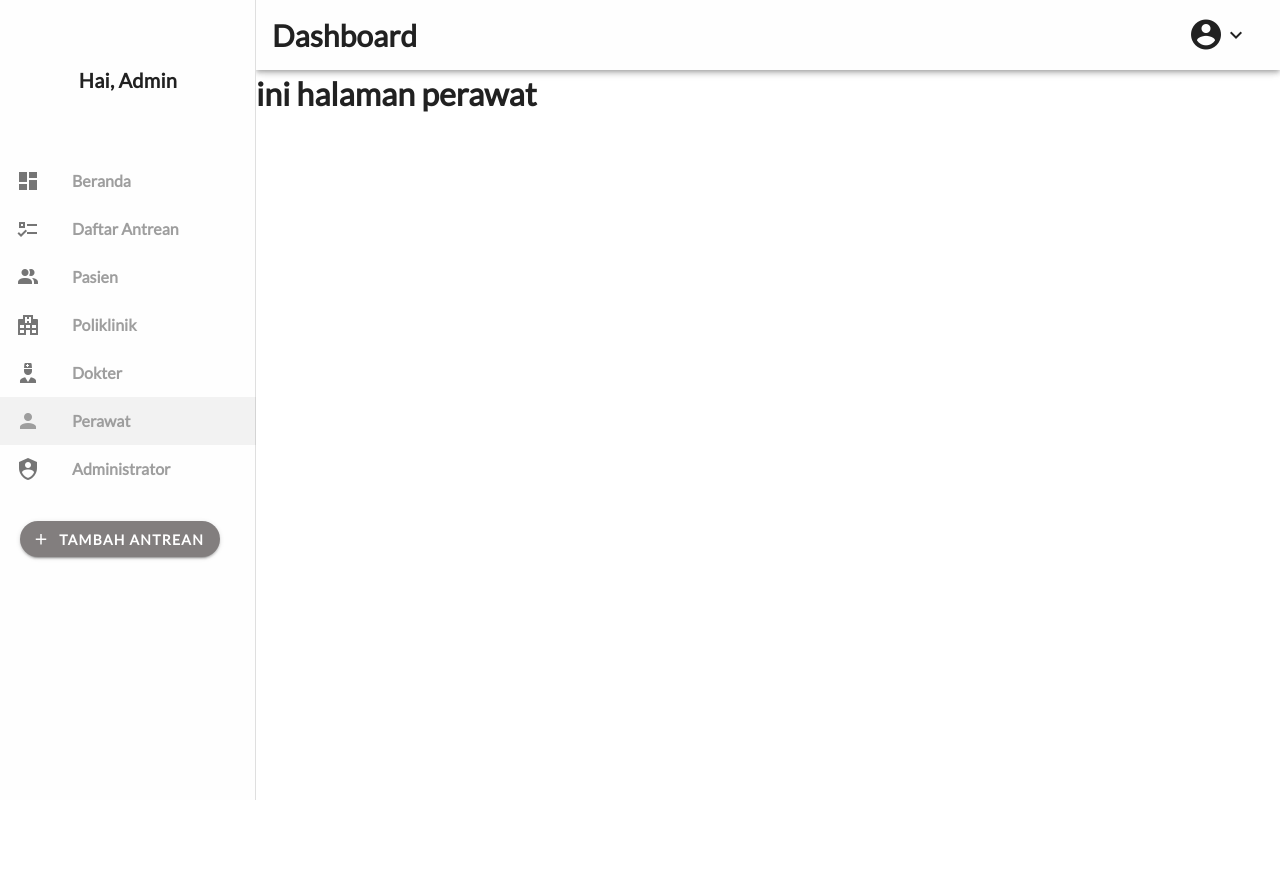
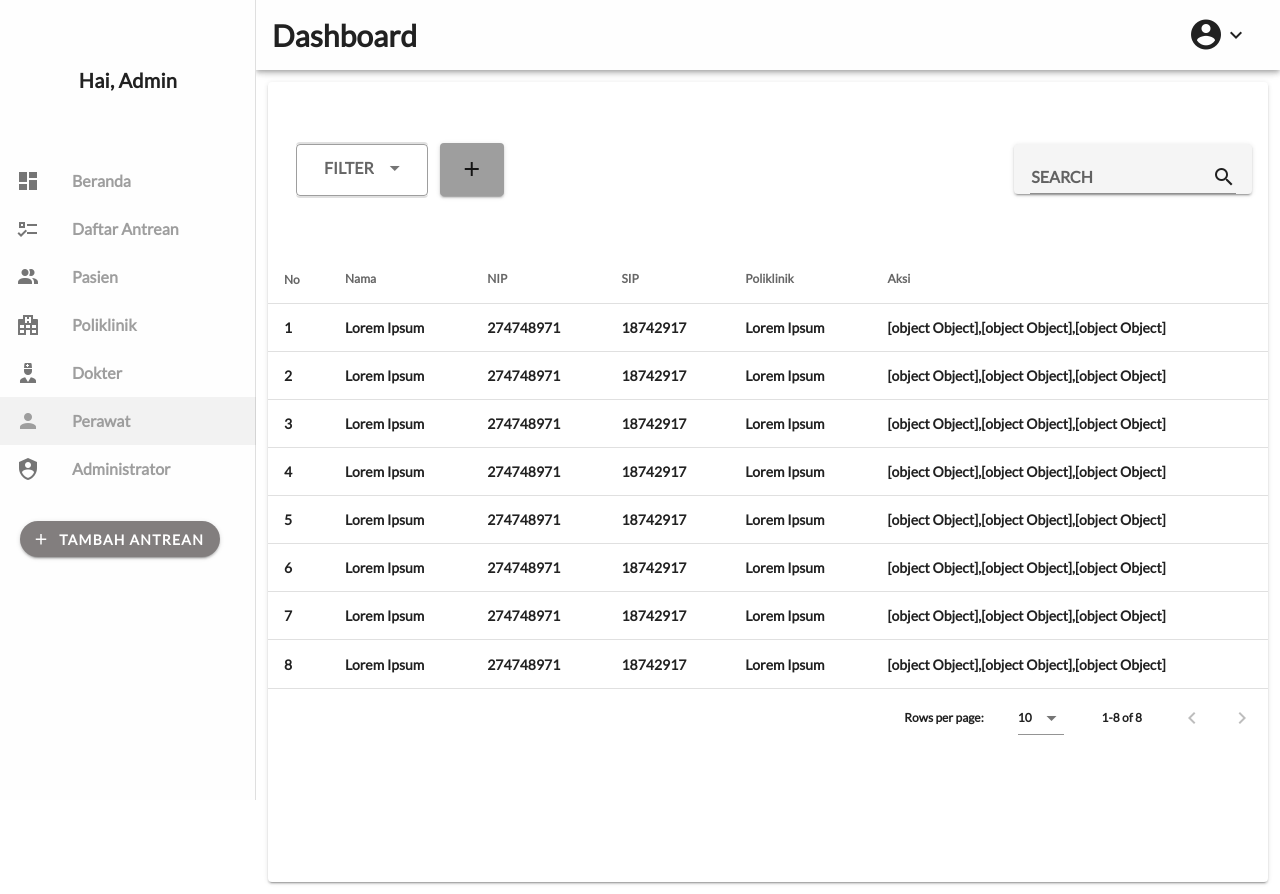
Before and after one commit to ALTERA-CAPSTON-41/frontend, a Vue app: page /Perawat in a window 1280 px wide. Before the commit the page ends 800 px from the top, so only its background shows below. Built offline with nearby package versions, Linux system fonts and the light colour scheme.

Commit message:
add table, detail, tambah perawat

```diff
--- a/src/router/index.js
+++ b/src/router/index.js
@@ -9,6 +9,8 @@ import Dokter from "../views/Dokter.vue";
 import Pasien from "../views/Pasien.vue";
 import Perawat from "../views/Perawat.vue";
 import Poliklinik from "../views/Poliklinik.vue";
+import AddPerawat from "../views/AddPerawat.vue";
+import DetailPerawat from "../views/DetailPerawat.vue";
 
 Vue.use(VueRouter);
 
@@ -51,6 +53,16 @@ const routes = [
         name: "Administrator",
         component: Administrator,
     },
+    {
+        path: "/AddPerawat",
+        name: "AddPerawat",
+        component: AddPerawat,
+    },
+    {
+        path: "/DetailPerawat",
+        name: "DetailPerawat",
+        component: DetailPerawat,
+    },
     ]
 },
 {
--- /dev/null
+++ b/src/views/AddPerawat.vue
@@ -0,0 +1,51 @@
+<template>
+      <v-container fluid>
+        <div class="my-4">
+          <v-toolbar-title class="font-weight-bold">
+            TAMBAH PERAWAT
+          </v-toolbar-title>
+        </div>
+        <v-form>
+          <v-container>
+            <v-text-field v-model="nama" label="Nama" filled></v-text-field>
+            <v-row>
+              <v-col cols="12" sm="6">
+                <v-text-field v-model="nip" label="NIP" filled></v-text-field>
+              </v-col>
+              <v-col cols="12" sm="6">
+                <v-text-field v-model="sip" label="SIP" filled></v-text-field>
+              </v-col>
+            </v-row>
+            <v-text-field v-model="alamat" label="Alamat" filled></v-text-field>
+            <v-text-field
+              v-model="jk"
+              label="Jenis Kelamin"
+              filled
+            ></v-text-field>
+            <v-text-field
+              v-model="tgl"
+              label="Tanggal Lahir"
+              filled
+            ></v-text-field>
+            <v-text-field v-model="pk" label="Poliklinik" filled></v-text-field>
+            <v-btn color="#827e7e" class="mr-4 white--text" @click="submit"> submit </v-btn>
+            <v-btn color="#827e7e" class="white--text" @click="clear"> clear </v-btn>
+          </v-container>
+        </v-form>
+      </v-container>
+</template>
+
+<script>
+export default {
+  name: "App",
+  data: () => ({
+    nama: "",
+    nip: "",
+    sip: "",
+    alamat: "",
+    jk: "",
+    tgl: "",
+    pk: "",
+  }),
+};
+</script>
--- /dev/null
+++ b/src/views/DetailPerawat.vue
@@ -0,0 +1,52 @@
+<template>
+      <v-container fluid>
+        <div class="my-4">
+          <v-toolbar-title class="font-weight-bold">
+            DETAIL PERAWAT
+          </v-toolbar-title>
+        </div>
+        <v-form>
+          <v-container>
+            <v-text-field disabled v-model="nama" label="Nama" filled></v-text-field>
+            <v-row>
+              <v-col cols="12" sm="6">
+                <v-text-field disabled v-model="nip" label="NIP" filled></v-text-field>
+              </v-col>
+
+              <v-col cols="12" sm="6">
+                <v-text-field disabled v-model="sip" label="SIP" filled></v-text-field>
+              </v-col>
+            </v-row>
+            <v-text-field disabled v-model="alamat" label="Alamat" filled></v-text-field>
+            <v-text-field
+              v-model="jk"
+              disabled
+              label="Jenis Kelamin"
+              filled
+            ></v-text-field>
+            <v-text-field
+              v-model="tgl"
+              disabled
+              label="Tanggal Lahir"
+              filled
+            ></v-text-field>
+            <v-text-field disabled v-model="pk" label="Poliklinik" filled></v-text-field>
+          </v-container>
+        </v-form>
+      </v-container>
+</template>
+
+<script>
+export default {
+  name: "App",
+  data: () => ({
+    nama: "Lorem ipsum Dolor",
+    nip: "Lorem ipsum Dolor",
+    sip: "Lorem ipsum Dolor",
+    alamat: "Lorem ipsum Dolor",
+    jk: "Lorem ipsum Dolor",
+    tgl: "Lorem ipsum Dolor",
+    pk: "Lorem ipsum Dolor",
+  }),
+};
+</script>
--- a/src/views/Perawat.vue
+++ b/src/views/Perawat.vue
@@ -1,3 +1,184 @@
 <template>
-    <h1>ini halaman perawat</h1>
+      <v-container fluid>
+        <v-card height="800px">
+          <v-card-title>
+            <div>
+              <br />
+              <v-container id="dropdown-example-3">
+                <v-overflow-btn
+                  :items="dropdown_edit"
+                  label="FILTER"
+                  item-value="text"
+                  outlined
+                ></v-overflow-btn>
+              </v-container>
+            </div>
+            <v-btn href="/AddPerawat" height="53px" color="grey" left>
+              <v-icon>mdi-plus</v-icon>
+            </v-btn>
+            <v-dialog v-model="dialog" max-width="500px">
+              <v-card>
+                <v-card-text>
+                  <v-text-field label="Nama Dokter"></v-text-field>
+
+                  <small class="grey--text"
+                    >* This doesn't actually save.</small
+                  >
+                </v-card-text>
+
+                <v-card-actions>
+                  <v-spacer></v-spacer>
+
+                  <v-btn text color="primary" @click="dialog = false">
+                    Input
+                  </v-btn>
+                </v-card-actions>
+              </v-card>
+            </v-dialog>
+
+            <v-spacer></v-spacer>
+            <div class="text-right">
+              <v-btn height="50px">
+                <v-text-field
+                  v-model="search"
+                  append-icon="mdi-magnify"
+                  label="Search"
+                  single-line
+                  hide-details
+                ></v-text-field>
+              </v-btn>
+            </div>
+          </v-card-title>
+          <v-data-table
+            :headers="headers"
+            :items="desserts"
+            :search="search"
+          ></v-data-table>
+        </v-card>
+        <!-- If using vue-router -->
+        <router-view></router-view>
+      </v-container>
 </template>
+
+<script>
+export default {
+  name: "App",
+  data() {
+    return {
+      dialog: false,
+      search: "",
+      headers: [
+        {
+          text: "No",
+          align: "start",
+          sortable: false,
+          value: "no",
+        },
+        { text: "Nama", value: "nama" },
+        { text: "NIP", value: "nip" },
+        { text: "SIP", value: "sip" },
+        { text: "Poliklinik", value: "poliklinik" },
+        { text: "Aksi", value: "aksi" },
+      ],
+      desserts: [
+        {
+          no: "1",
+          nama: "Lorem Ipsum",
+          nip: 274748971,
+          sip: 18742917,
+          poliklinik: "Lorem Ipsum",
+          aksi: [
+            { Icon: "mdi-account-details" },
+            { icon: "mdi-Pencil" },
+            { icon: "mdi-Delete" },
+          ],
+        },
+        {
+          no: "2",
+          nama: "Lorem Ipsum",
+          nip: 274748971,
+          sip: 18742917,
+          poliklinik: "Lorem Ipsum",
+          aksi: [
+            { icon: "mdi-account-details" },
+            { icons: "mdi-Pencil" },
+            { icons: "mdi-Delete" },
+          ],
+        },
+        {
+          no: "3",
+          nama: "Lorem Ipsum",
+          nip: 274748971,
+          sip: 18742917,
+          poliklinik: "Lorem Ipsum",
+          aksi: [
+            { Icons: "mdi-account-details" },
+            { icons: "mdi-Pencil" },
+            { icons: "mdi-Delete" },
+          ],
+        },
+        {
+          no: "4",
+          nama: "Lorem Ipsum",
+          nip: 274748971,
+          sip: 18742917,
+          poliklinik: "Lorem Ipsum",
+          aksi: [
+            { Icons: "mdi-account-details" },
+            { icons: "mdi-Pencil" },
+            { icons: "mdi-Delete" },
+          ],
+        },
+        {
+          no: "5",
+          nama: "Lorem Ipsum",
+          nip: 274748971,
+          sip: 18742917,
+          poliklinik: "Lorem Ipsum",
+          aksi: [
+            { Icons: "mdi-account-details" },
+            { icons: "mdi-Pencil" },
+            { icons: "mdi-Delete" },
+          ],
+        },
+        {
+          no: "6",
+          nama: "Lorem Ipsum",
+          nip: 274748971,
+          sip: 18742917,
+          poliklinik: "Lorem Ipsum",
+          aksi: [
+            { Icons: "mdi-account-details" },
+            { icons: "mdi-Pencil" },
+            { icons: "mdi-Delete" },
+          ],
+        },
+        {
+          no: "7",
+          nama: "Lorem Ipsum",
+          nip: 274748971,
+          sip: 18742917,
+          poliklinik: "Lorem Ipsum",
+          aksi: [
+            { Icons: "mdi-account-details" },
+            { icons: "mdi-Pencil" },
+            { icons: "mdi-Delete" },
+          ],
+        },
+        {
+          no: "8",
+          nama: "Lorem Ipsum",
+          nip: 274748971,
+          sip: 18742917,
+          poliklinik: "Lorem Ipsum",
+          aksi: [
+            { icon: "mdi-account-details" },
+            { icon: "mdi-pencil" },
+            { icon: "mdi-Delete" },
+          ],
+        },
+      ],
+    };
+  },
+};
+</script>
```
